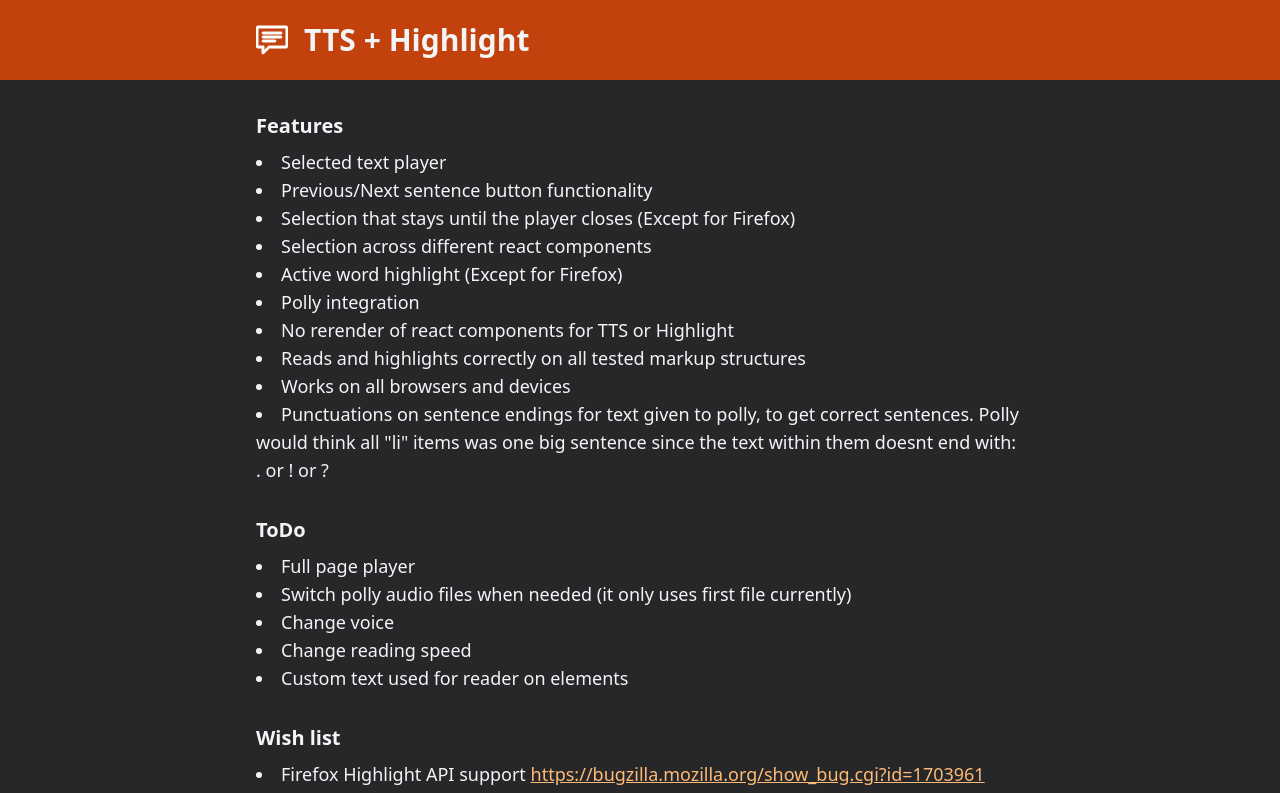
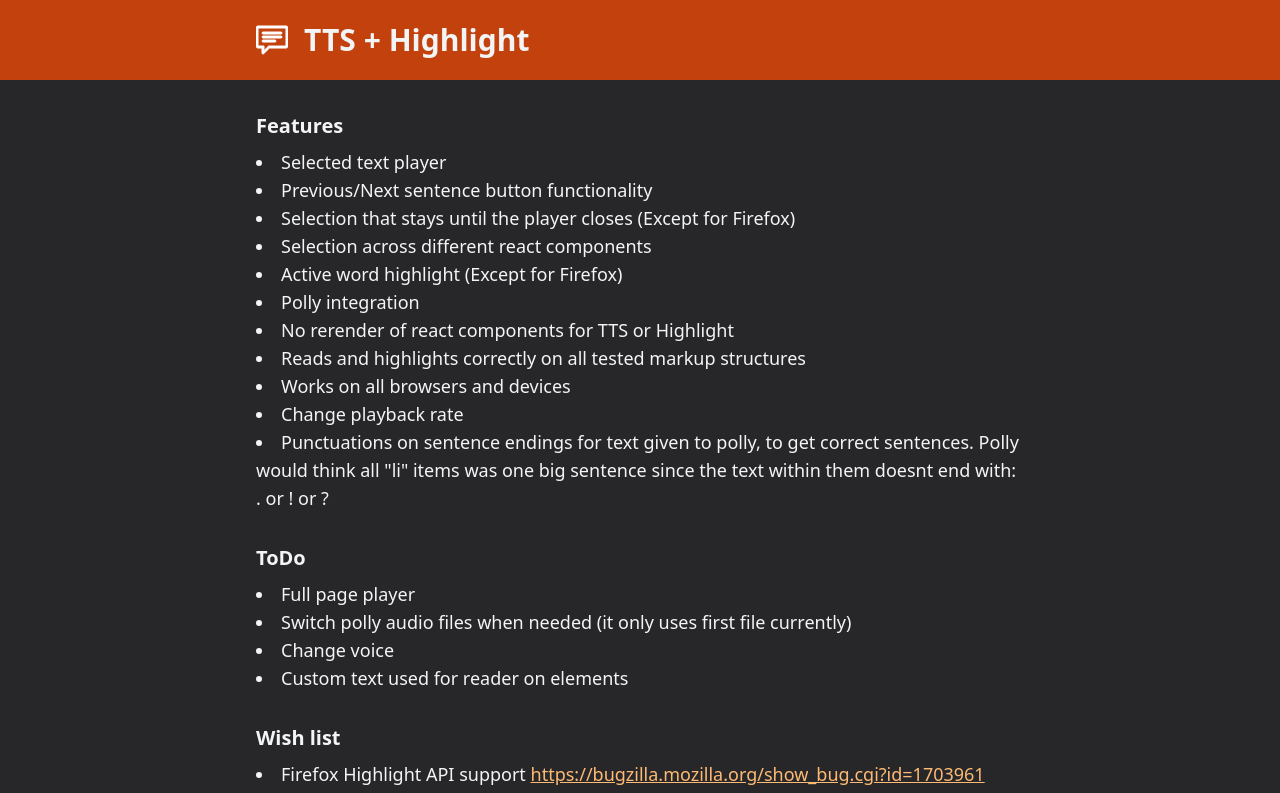
Before and after one commit to drexxdk/tts-highlight, a Next.js app: page / in a window 1280 px wide. Shown: the top 793 px of the page. Built offline with nearby package versions, Linux system fonts and the light colour scheme.

Commit message:
playback rate added to feature list

```diff
--- a/app/page.tsx
+++ b/app/page.tsx
@@ -53,6 +53,7 @@ const Page = () => {
             Reads and highlights correctly on all tested markup structures
           </li>
           <li>Works on all browsers and devices</li>
+          <li>Change playback rate</li>
           <li>
             Punctuations on sentence endings for text given to polly, to get
             correct sentences. Polly would think all &quot;li&quot; items was
@@ -70,8 +71,6 @@ const Page = () => {
             currently)
           </li>
           <li>Change voice</li>
-          <li>Change reading speed</li>
-
           <li>Custom text used for reader on elements</li>
         </ul>
       </section>
```
